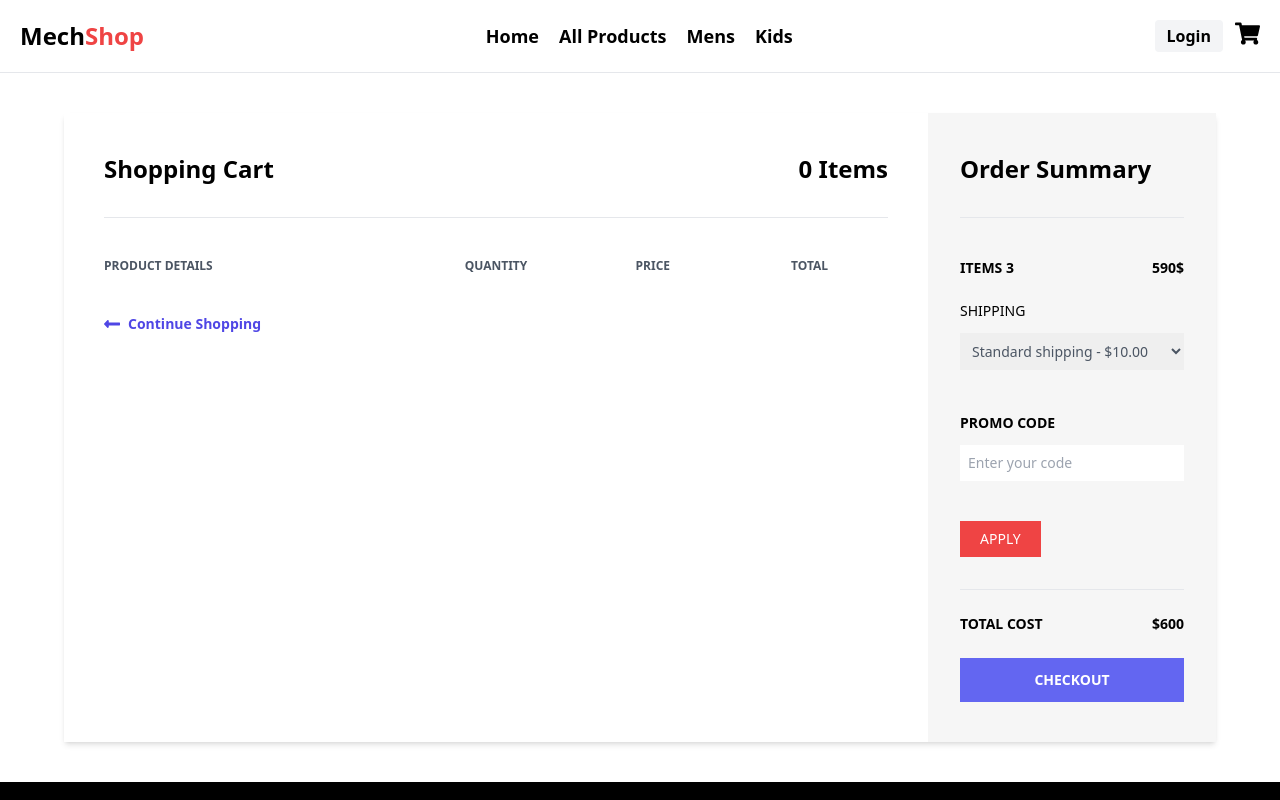
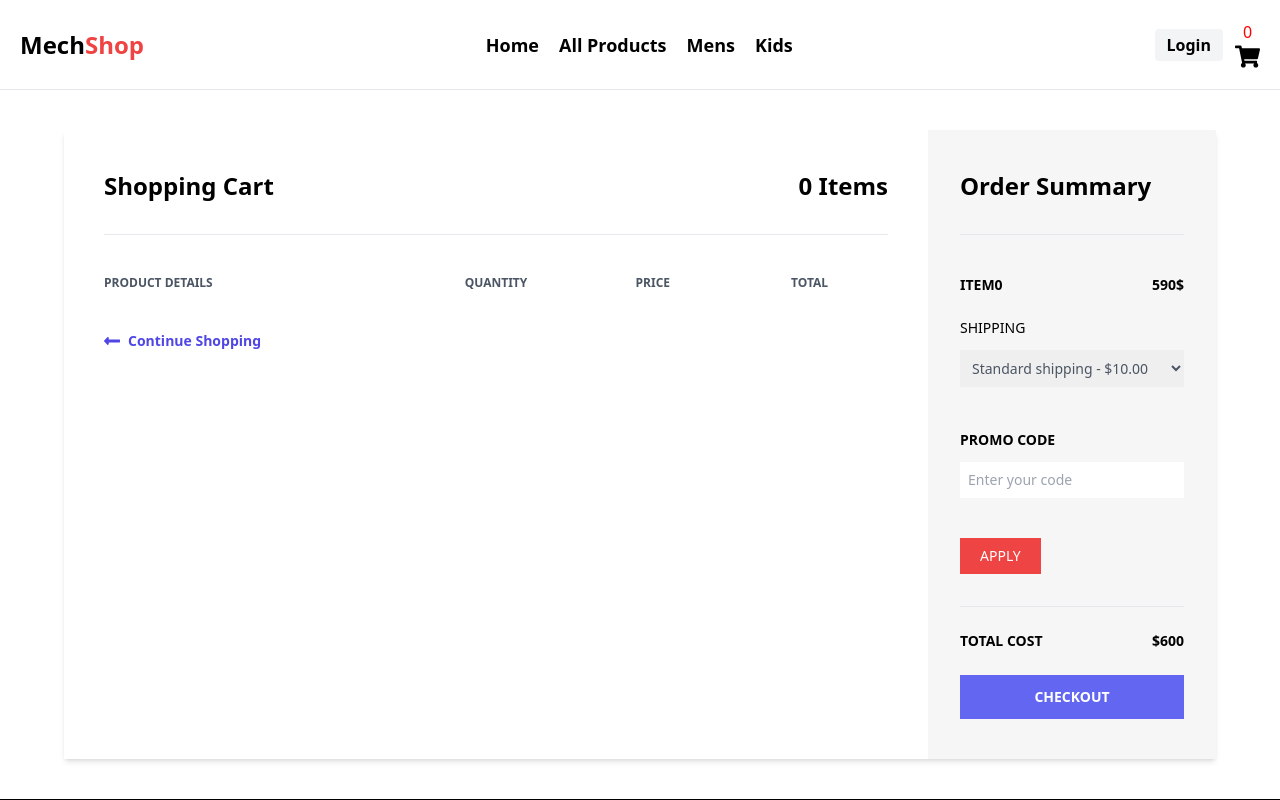
Before and after one commit to Indranil102/E-com, a React (Vite) app: page /cart in a window 1280 px wide. Shown: the top 800 px of the page. Built offline with nearby package versions, Linux system fonts and the light colour scheme.

Commit message:
every folder is modified

```diff
--- a/src/App.jsx
+++ b/src/App.jsx
@@ -8,10 +8,13 @@ import AllProduct from './component/AllProduct/AllProduct'
 import Login from './pages/Login/Login'
 import Signup from './pages/Signup/Signup'
 import { useState } from 'react'
+import Navbar from './component/Navbar/Navbar'
+import Footer from './component/Footer/Footer'
 
 function App() {
  const [cart , setCart]= useState([])
 
+ // add to cart
  const AddToCart=(product) =>{
      const isProductExist=  cart.find((findItem)=>findItem.id===product.id)
 
@@ -28,20 +31,47 @@ function App() {
      }
 
 
+ };
+// add increase decrease
+ const handleInc=(id) =>{
+  const incQuantity= cart.map((item)=>(
+    item.id===id ? {...item, quantity: item.quantity+1}: item
+  ))
+  setCart(incQuantity);
+
+ };
+
+ const handleDec=(id) =>{
+  const decQuantity= cart.map((item)=>(
+    item.id===id && item.quantity>1? {...item, quantity: item.quantity-1}: item
+  ))
+  setCart(decQuantity);
+ };
+
+ // handle remove
+ const handleRemove=(id)=>{
+  const updateByFilter =cart.filter((filterItem)=> filterItem.id!== id)
+
+  setCart(updateByFilter);
+
  }
+
 
   return (
     <>
       <div>
         <BrowserRouter>
+        <Navbar cart={cart}/>
         <Routes>
           <Route path="/"element={<Home/>}/>
-          <Route path="/cart" element= {<Cart cart={cart}/>}/>
+          <Route path="/cart" element= {<Cart cart={cart} handleDec={handleDec}  handleInc={handleInc} handleRemove={handleRemove} />}/>
           <Route path="/allProduct" element= {<AllProduct AddToCart={AddToCart}/>}/>
           <Route path="/login" element= {<Login/>}/>
           <Route path="/signup" element= {<Signup/>}/>
 
         </Routes>
+
+        <Footer/>
         </BrowserRouter>
       </div>
     </>
--- a/src/component/AllProduct/AllProduct.jsx
+++ b/src/component/AllProduct/AllProduct.jsx
@@ -1,5 +1,5 @@
 import { useEffect, useState } from "react";
-import Layout from "../Layout/Layout";
+
 import axios from "axios";
 import login from "../../assets/loginn.avif";
 
@@ -66,7 +66,7 @@ const AllProduct = ({AddToCart}) => {
   };
 
   return (
-    <Layout>
+    <>
       {/* Header Section */}
       <div className="relative">
         <img
@@ -135,7 +135,7 @@ const AllProduct = ({AddToCart}) => {
           <p>No products available for the selected category.</p>
         )}
       </div>
-    </Layout>
+    </>
   );
 };
 
--- a/src/component/Layout/Layout.jsx
+++ /dev/null
@@ -1,16 +0,0 @@
-import Footer from "../Footer/Footer";
-import Navbar from "../Navbar/Navbar";
-
-const Layout = ({ children }) => {
-  return (
-    <div>
-      <Navbar />
-      <div className="content">
-        {children}
-      </div>
-      <Footer />
-    </div>
-  );
-}
-
-export default Layout;
--- a/src/component/Navbar/Navbar.jsx
+++ b/src/component/Navbar/Navbar.jsx
@@ -5,7 +5,7 @@ import { IoIosClose } from "react-icons/io";
 import { useState } from 'react';
 
 
-const Navbar = () => {
+const Navbar = ({cart}) => {
   const [isOpen, setIsOpen] = useState(false);
   const ToggleChange=()=>{
     isOpen=== false? setIsOpen(true) : setIsOpen(false);
@@ -62,7 +62,7 @@ const Navbar = () => {
               <Link to= '/login'>
               <button className=" bg-gray-100 border-0 py-1 px-3 focus-outline-none hover:bg-gray-200 rounded text-base  md:mt-0 font-semibold">Login</button></Link>
 
-             <Link to='/cart'><button><FaShoppingCart size={25} /></button></Link>
+             <Link to='/cart'><button><span className='text-[red]'>{cart.length}</span><FaShoppingCart size={25} /> </button></Link>
              {
               isOpen?'' : <button className=' md:hidden' onClick={ToggleChange}>
               <GiHamburgerMenu size={25} /> </button>
--- a/src/pages/Cart/Cart.jsx
+++ b/src/pages/Cart/Cart.jsx
@@ -1,8 +1,10 @@
-import Layout from "../../component/Layout/Layout";
 
-const Cart = ({cart}) => {
+
+const Cart = ({cart, handleInc, handleDec , handleRemove}) => {
+
+
   return (
-    <Layout>
+    <>
       <div className="">
       <div className="w-[90%] mx-auto mt-10">
     <div className="flex flex-col lg:flex-row shadow-md my-10 ">
@@ -29,14 +31,15 @@ const Cart = ({cart}) => {
               <div className="flex flex-col justify-between ml-4 flex-grow">
                 <span className="font-bold text-sm">{cartItem.title}</span>
                 <span className="text-red-500 text-xs">{cartItem.category}</span>
-                <a href="#" className="font-semibold hover:text-red-500 text-gray-500 text-xs">Remove</a>
+                <a
+                href="#" className="font-semibold hover:text-red-500 text-gray-500 text-xs" onClick={()=>handleRemove(cartItem.id)} >Remove</a>
               </div>
             </div>
             <div className="flex justify-center w-1/5">
 
-            <button className="border px-2 py-2">-</button>
+            <button className="border px-2 py-2" onClick={()=>handleDec(cartItem.id)}>-</button>
              <button className="border">{cartItem.quantity}</button>
-              <button className="border px-2 py-2">+</button>
+              <button className="border px-2 py-2" onClick={()=>handleInc(cartItem.id)}>+</button>
 
 
             </div>
@@ -62,7 +65,7 @@ const Cart = ({cart}) => {
       <div id="summary" className="w-full lg:w-1/4 px-8 py-10 bg-[#f6f6f6]">
         <h1 className="font-semibold text-2xl border-b pb-8">Order Summary</h1>
         <div className="flex justify-between mt-10 mb-5">
-          <span className="font-semibold text-sm uppercase">Items 3</span>
+          <span className="font-semibold text-sm uppercase">ITEM{cart.length} </span>
           <span className="font-semibold text-sm">590$</span>
         </div>
         <div>
@@ -88,7 +91,7 @@ const Cart = ({cart}) => {
     </div>
   </div>
       </div>
-    </Layout>
+    </>
   );
 };
 
--- a/src/pages/Home/Home.jsx
+++ b/src/pages/Home/Home.jsx
@@ -1,15 +1,15 @@
 import Gallery from "../../component/Gallery/Gallery"
 import HeroSection from "../../component/Hoersection/HeroSection"
-import Layout from "../../component/Layout/Layout"
+
 import Services from "../../component/Services/services"
 
 const Home = () => {
   return (
-    <Layout>
+    <>
       <HeroSection/>
       <Services/>
       <Gallery/>
-    </Layout>
+    </>
   )
 }
 
--- a/src/pages/Login/Login.jsx
+++ b/src/pages/Login/Login.jsx
@@ -1,9 +1,9 @@
-import Layout from "../../component/Layout/Layout"
+
 import login from '../../assets/loginn.avif'
 import { Link } from "react-router-dom"
 const Login = () => {
   return (
-    <Layout>
+    <>
       <div>
         <div className="relative">
             <img src={login} alt="login" className="object cover w-full object-center h-[200px]" />
@@ -46,7 +46,7 @@ const Login = () => {
     </div>
   </div>
       </div>
-    </Layout>
+    </>
   )
 }
 
--- a/src/pages/Signup/Signup.jsx
+++ b/src/pages/Signup/Signup.jsx
@@ -1,9 +1,9 @@
-import Layout from "../../component/Layout/Layout"
+
 import login from '../../assets/loginn.avif'
 import { Link } from "react-router-dom"
 const Signup = () => {
   return (
-    <Layout>
+    <>
 
         <div className="relative">
                     <img src={login} alt="login" className="object cover w-full object-center h-[200px]" />
@@ -55,7 +55,7 @@ const Signup = () => {
         <button className="cursor-pointer hover:text-blue-300">Login</button></Link></p>
     </div>
   </div>
-    </Layout>
+    </>
   )
 }
 
```
